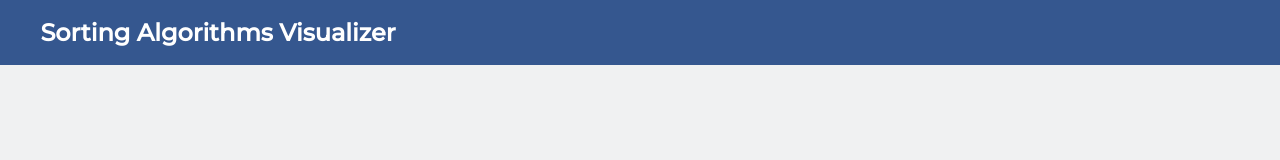
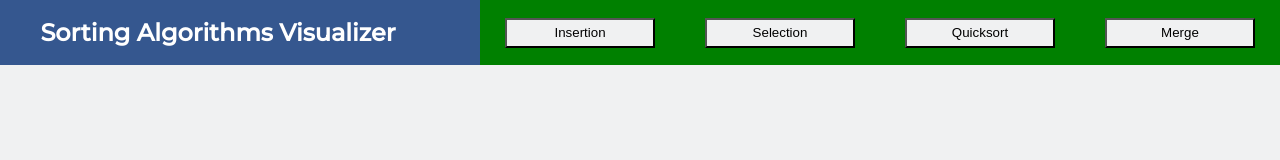
Before and after one commit to nrunje/SortingVisualizer, a plain HTML site: page index.html in a window 1280 px wide. Drawn offline with Linux system fonts and the light colour scheme.

Commit message:
Adds buttons to nav bar

```diff
--- a/index.html
+++ b/index.html
@@ -12,12 +12,12 @@
   <body>
     <nav>
       <h1>Sorting Algorithms Visualizer</h1>
-      <!-- <ul>
-        <li>Insertion</li>
-        <li>Selection</li>
-        <li>Quicksort</li>
-        <li>Mergeesort</li>
-      </ul> -->
+      <div class="buttons">
+        <button type="button" name="insertion">Insertion</button>
+        <button type="button" name="selection">Selection</button>
+        <button type="button" name="Quicksort">Quicksort</button>
+        <button type="button" name="Merge">Merge</button>
+      </div>
     </nav>
   </body>
 </html>
--- a/style.css
+++ b/style.css
@@ -5,12 +5,14 @@
 }
 
 body {
-  max-width: 1700px;
+  max-width: 1920px;
   margin: 0 auto;
 }
 
 nav {
   background-color: #35578f;
+  display: flex;
+  justify-content: space-between;
 }
 
 nav h1 {
@@ -23,14 +25,15 @@ nav h1 {
   font-family: Montserrat, sans-serif;
 }
 
-/* nav ul {
-  background-color: #35578f;
-  display: inline-flex;
-  list-style: none;
+nav .buttons {
+  background: green;
+  display: flex;
   align-items: center;
-  color: white;
+
 }
 
-nav li {
-  background-color: #35578f;
-} */
+nav button {
+  height: 30px;
+  width: 150px;
+  margin: auto 25px;
+}
```
Also changed, not shown: website layout note.txt.
